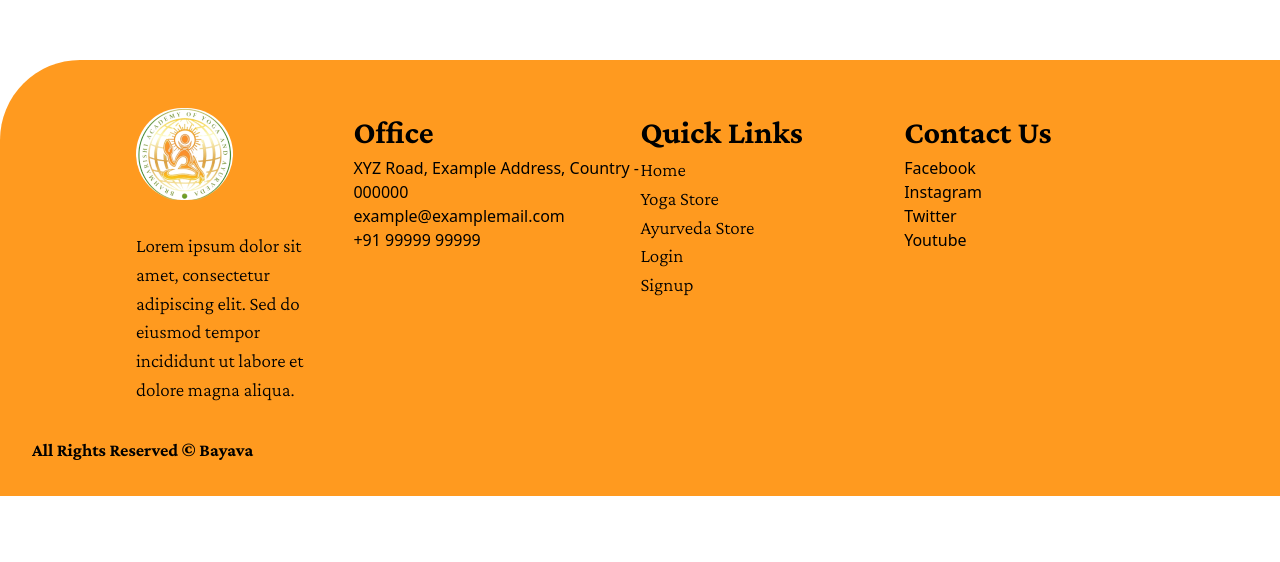
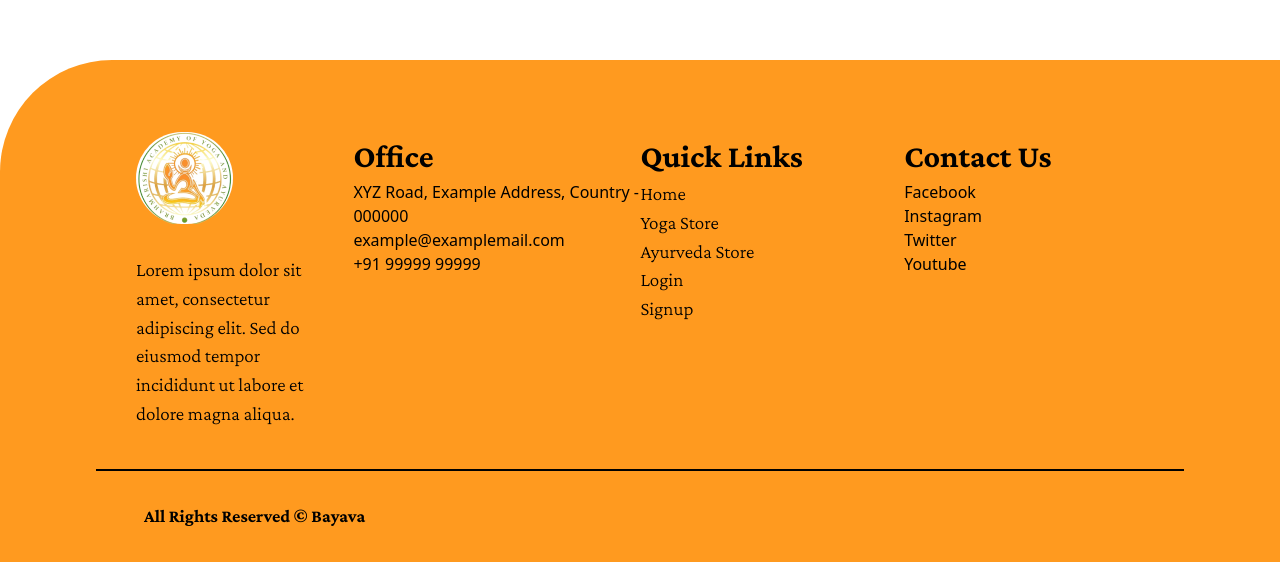
Before and after one commit to muteenk/bayava-shop, a React (Vite) app in the folder client/: page /signup in a window 1280 px wide. Shown: the part 860-1422 px from the top of the page. Before the commit the page ends 1356 px from the top, so only its background shows below. Built offline with nearby package versions, Linux system fonts and the light colour scheme.

Commit message:
Updated Footer

```diff
--- a/client/src/Components/Footer/Footer.jsx
+++ b/client/src/Components/Footer/Footer.jsx
@@ -3,8 +3,8 @@ import Logo from "../../assets/Logo.png"
 
 const Footer = () => {
   return (
-    <footer className="bg-bayavaYellow rounded-tl-[5em]">
-        <div className="flex justify-center items-start px-[7em] pt-[3em]">
+    <footer className="bg-bayavaYellow rounded-tl-[7em]">
+        <div className="flex justify-center items-start px-[7em] pt-[4.5em]">
             <div className="flex flex-col w-[22%] mx-6">
                 <div className="bg-[white] w-fit rounded-full mb-8">
                   <img src={Logo} alt="Bayava" />
@@ -45,7 +45,8 @@ const Footer = () => {
                 </ul>
             </div>
         </div>
-        <p className="text-[black] font-crimson-pro font-bold px-8 py-8 text-[18px]">
+        <hr className="w-[85%] mx-auto mt-10 border-[1.5px]" />
+        <p className="text-[black] font-crimson-pro font-bold px-[8em] py-8 text-[18px]">
             All Rights Reserved &copy; Bayava
         </p>
     </footer>
```
